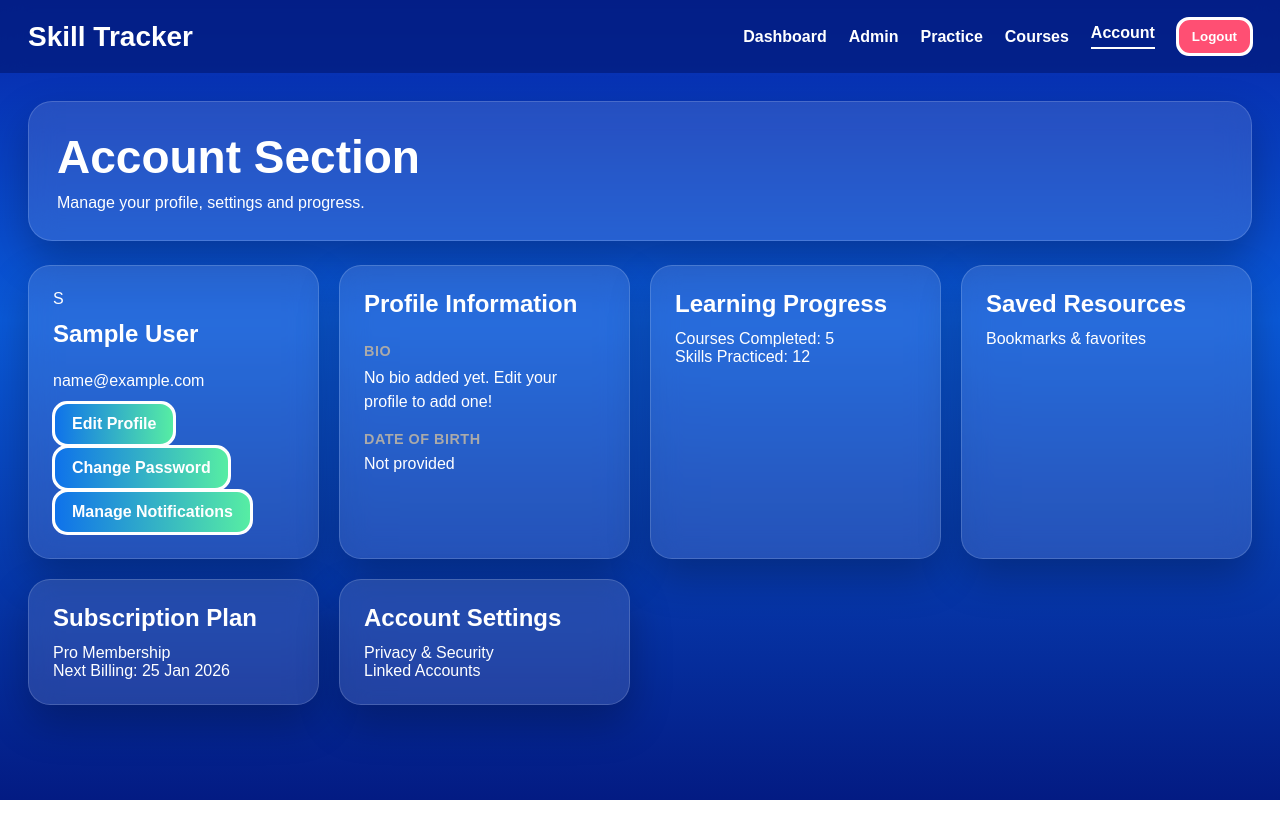
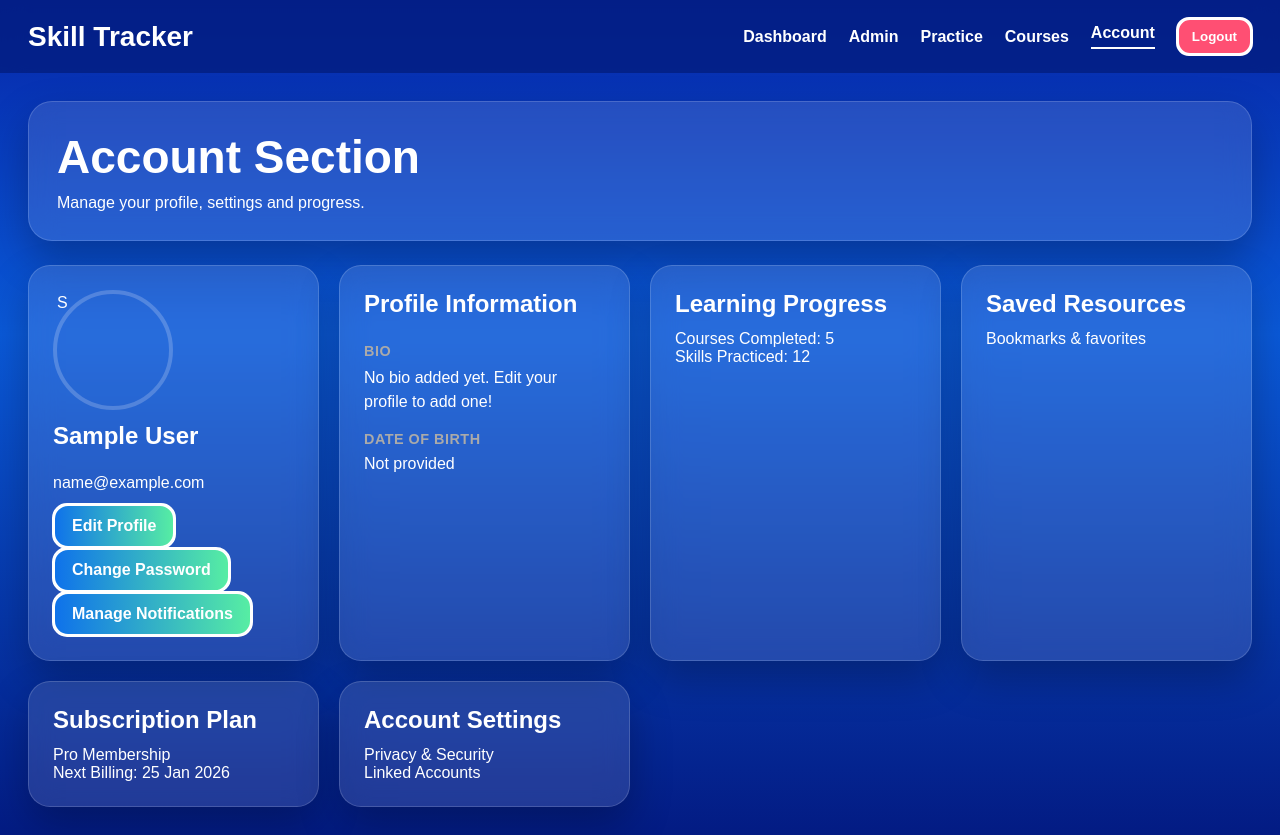
Before and after one commit to deepak8449177052-crypto/Skill-Tracker, a React (Vite) app in the folder client/: page /account in a window 1280 px wide. Before the commit the page ends 800 px from the top, so only its background shows below. Built offline with nearby package versions, Linux system fonts and the light colour scheme; no server answers; sample sign-in values are in the browser's storage.

Commit message:
style: make avatar circular and fix potential date cast error on backend

```diff
--- a/client/src/index.css
+++ b/client/src/index.css
@@ -300,6 +300,14 @@ input::placeholder {
   font-weight: 800;
 }
 
+.avatar-circle {
+  width: 120px;
+  height: 120px;
+  border-radius: 50%;
+  object-fit: cover;
+  border: 4px solid rgba(255, 255, 255, 0.2);
+}
+
 .quiz-page {
   min-height: 100vh;
   padding: 24px;
```
Also changed, not shown: 1 other file (tests, documents, lock files or other folders).
